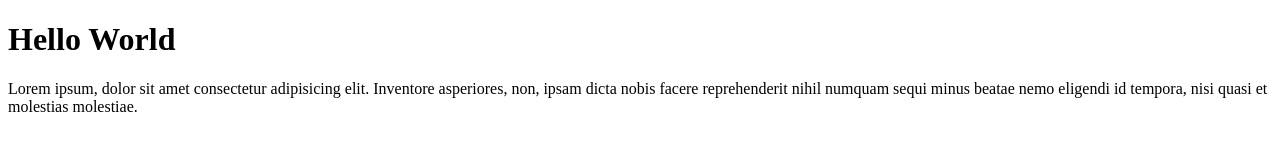
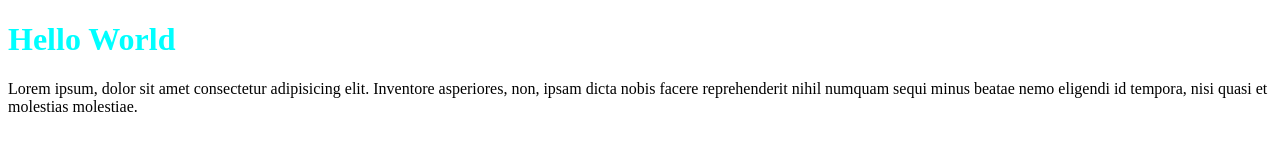
Before and after one commit to SirCna98/TestRepository, a plain HTML site: page Cs50 Web/Index.html in a window 1280 px wide. Drawn offline with Linux system fonts and the light colour scheme.

Commit message:
Add color to h1

```diff
--- a/Cs50 Web/Index.html
+++ b/Cs50 Web/Index.html
@@ -7,7 +7,7 @@
     <title>Document</title>
 </head>
 <body>
-    <h1>Hello World</h1>
+    <h1 style="color: aqua;">Hello World</h1>
 
     <p>
         Lorem ipsum, dolor sit amet consectetur adipisicing elit. Inventore asperiores, non, ipsam dicta nobis facere reprehenderit nihil numquam sequi minus beatae nemo eligendi id tempora, nisi quasi et molestias molestiae.
```
